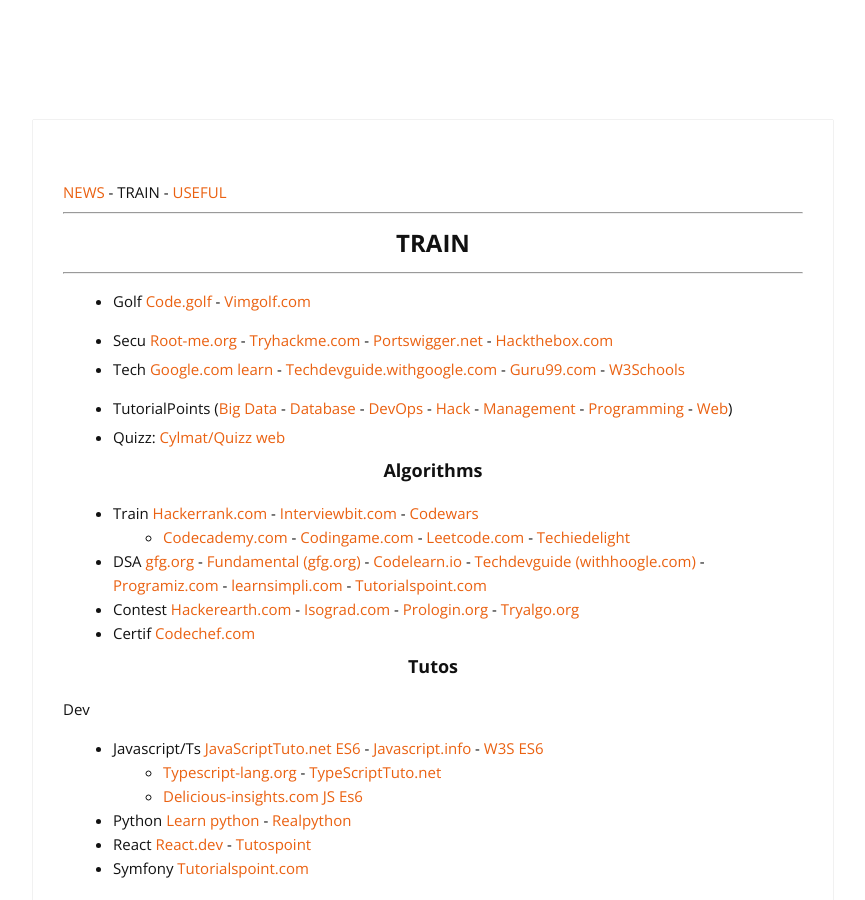
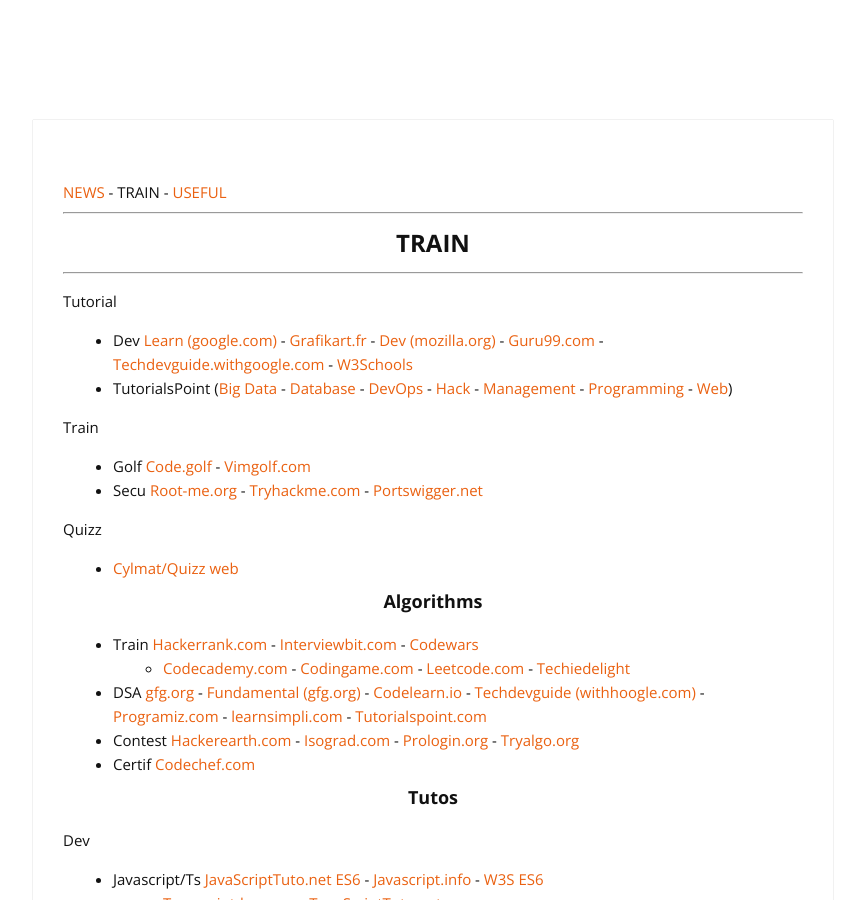
Before and after one commit to cylmat/cylmat.github.io, a Jekyll site: the page built from _pages/train.md, in a window 1280 px wide and 900 px high. Shown: the whole window, without its empty margins (207-1072 px from the left). Built offline with Jekyll 4.4.1, drawn with Linux system fonts in a browser that asks for light colours; nearby versions of some CDN libraries.

Commit message:
Update train.md

```diff
--- a/_pages/train.md
+++ b/_pages/train.md
@@ -10,13 +10,16 @@
 ## <center>TRAIN</center>
 ---
 
+Tutorial
+* Dev [Learn (google.com)](https://developers.google.com/learn) - [Grafikart.fr](https://grafikart.fr/tutoriels) - [Dev (mozilla.org)](https://developer.mozilla.org/fr/docs/Learn_web_development) - [Guru99.com](https://www.guru99.com) - [Techdevguide.withgoogle.com](https://techdevguide.withgoogle.com) - [W3Schools](https://www.w3schools.com)
+* TutorialsPoint ([Big Data](https://www.tutorialspoint.com/big_data_tutorials.htm) - [Database](https://www.tutorialspoint.com/database_tutorials.htm) - [DevOps](https://www.tutorialspoint.com/devops_tutorials.htm) - [Hack](https://www.tutorialspoint.com/ethical_hacking) - [Management](https://www.tutorialspoint.com/management_tutorials.htm) - [Programming](https://www.tutorialspoint.com/computer_programming_tutorials.htm) - [Web](https://www.tutorialspoint.com/web_development_tutorials.htm))
+
+Train
 * Golf [Code.golf](https://code.golf) - [Vimgolf.com](https://www.vimgolf.com)
-* Secu [Root-me.org](https://www.root-me.org) - [Tryhackme.com](https://tryhackme.com) - [Portswigger.net](https://portswigger.net/web-security) - [Hackthebox.com](https://www.hackthebox.com)
+* Secu [Root-me.org](https://www.root-me.org) - [Tryhackme.com](https://tryhackme.com) - [Portswigger.net](https://portswigger.net/web-security)
 
-* Tech [Google.com learn](https://developers.google.com/learn) - [Techdevguide.withgoogle.com](https://techdevguide.withgoogle.com) - [Guru99.com](https://www.guru99.com) - [W3Schools](https://www.w3schools.com)
-* TutorialPoints ([Big Data](https://www.tutorialspoint.com/big_data_tutorials.htm) - [Database](https://www.tutorialspoint.com/database_tutorials.htm) - [DevOps](https://www.tutorialspoint.com/devops_tutorials.htm) - [Hack](https://www.tutorialspoint.com/ethical_hacking) - [Management](https://www.tutorialspoint.com/management_tutorials.htm) - [Programming](https://www.tutorialspoint.com/computer_programming_tutorials.htm) - [Web](https://www.tutorialspoint.com/web_development_tutorials.htm))
-
-* Quizz: [Cylmat/Quizz web](https://github.com/cylmat/docs/blob/main/quizz_tech_web.md)
+Quizz
+- [Cylmat/Quizz web](https://github.com/cylmat/docs/blob/main/quizz_tech_web.md)
 
 
 ### <center>Algorithms</center>
```
